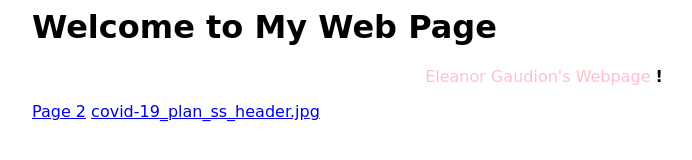
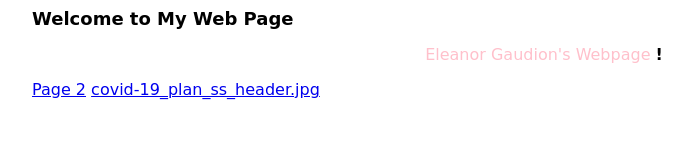
Before and after one commit to eleanorgaudion/_eleanorgaudion_.github.io, a plain HTML site: page index.html in a window 1280 px wide. Shown: the whole page, without its empty margins (96-788 px from the left). Drawn offline with Linux system fonts and the light colour scheme.

Commit message:
Update index.html

```diff
--- a/index.html
+++ b/index.html
@@ -1,5 +1,6 @@
 <html>
 <head>
+  <link rel="stylesheet" href="/style.css" type="text/css">
   <title>My Favorite Web Page</title>
 </head>
 <body style="font-family: cursive; margin-left:10%; margin-right: 10%">
```
